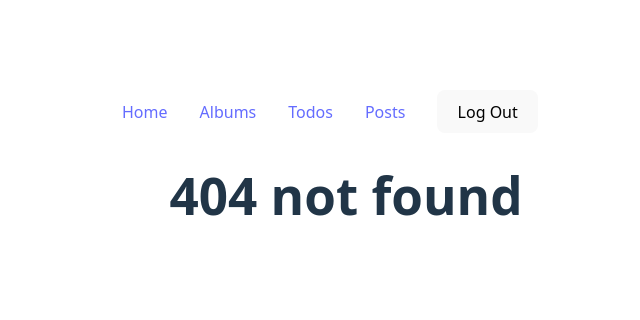
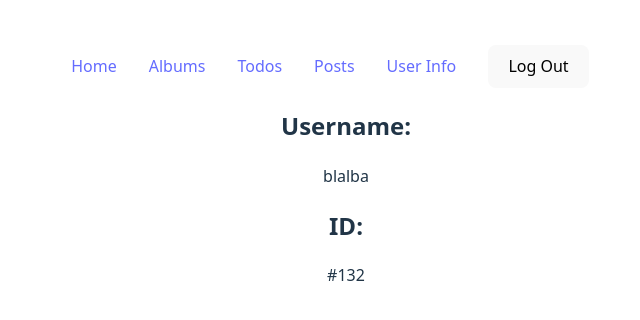
Before and after one commit to ormiller-hilma/json-server, a React app: page /home/users/1/info in a window 1280 px wide. Before the commit this address had no page. Shown: the part 226-546 px from the top of the page, without its empty margins (294-934 px from the left). Built offline with nearby package versions, Linux system fonts and the light colour scheme; sample sign-in values are in the browser's storage; the HTML template or start-up script is replaced by a standard one.

Commit message:
added info page

```diff
--- a/src/App.jsx
+++ b/src/App.jsx
@@ -4,11 +4,12 @@ import Home from "./pages/Home";
 import Register from "./pages/Register";
 import Login from "./pages/Login";
 import NotFoundPage from "./pages/NotFoundPage";
-import { UserContext, UsernameProvider } from "./contexts/UserContx";
+import { UsernameProvider } from "./contexts/UserContx";
 import AlbumsDisplay from "./pages/AlbumsDisplay";
 import UserAlbums from "./pages/UserAlbums";
 import PostDisplay from "./pages/PostDisplay";
 import TodosDisplay from "./pages/TodosDisplay";
+import UserInfo from "./pages/UserInfo";
 
 function App() {
   return (
@@ -23,6 +24,7 @@ function App() {
                 <Route path="todo" element={<TodosDisplay />} />
                 <Route path="users/:userid/posts" element={<PostDisplay />} />
                 <Route path="users/:userid/albums" element={<UserAlbums />} />
+                <Route path="users/:userid/info" element={<UserInfo />} />
                 <Route
                   path="users/:userid/albums/:albumid/page/:pageid"
                   element={<AlbumsDisplay />}
--- a/src/components/HomeNavbar.jsx
+++ b/src/components/HomeNavbar.jsx
@@ -16,6 +16,7 @@ function HomeNavbar() {
         <NavLink to={`users/${userid}/albums`}>Albums</NavLink>
         <NavLink to="/home/todo">Todos</NavLink>
         <NavLink to={`users/${userid}/posts`}>Posts</NavLink>
+        <NavLink to={`users/${userid}/info`}>User Info</NavLink>
         <LogoutButton />
         <br />
       </nav>
--- a/src/pages/AlbumsDisplay.jsx
+++ b/src/pages/AlbumsDisplay.jsx
@@ -85,6 +85,7 @@ function AlbumsDisplay() {
           return (
             <Fragment key={`${index} ${pageid - 1}`}>
               <img src={photo.url} style={{ maxWidth: 250, maxHeight: 250 }} />
+              {/* <button onClick={}>Delete</button> */}
             </Fragment>
           );
         })}
--- a/src/pages/Home.jsx
+++ b/src/pages/Home.jsx
@@ -1,5 +1,3 @@
-import React from "react";
-import { NavLink } from "react-router";
 import HomeNavbar from "../components/HomeNavbar";
 import { Outlet } from "react-router";
 
--- /dev/null
+++ b/src/pages/UserInfo.jsx
@@ -0,0 +1,14 @@
+import React from "react";
+
+function UserInfo() {
+  return (
+    <>
+      <h2>Username:</h2>
+      <p>blalba</p>
+      <h2>ID:</h2>
+      <p>#132</p>
+    </>
+  );
+}
+
+export default UserInfo;
```
Also changed, not shown: src/assets/david.jpeg (added), src/db.json.
